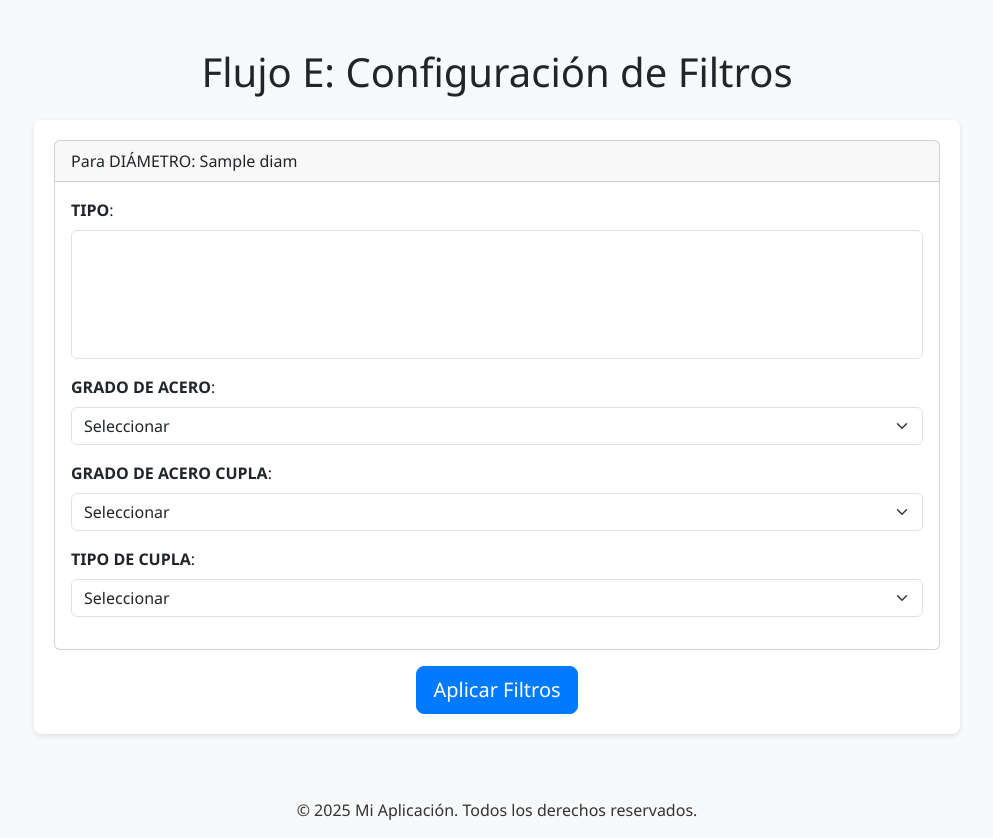
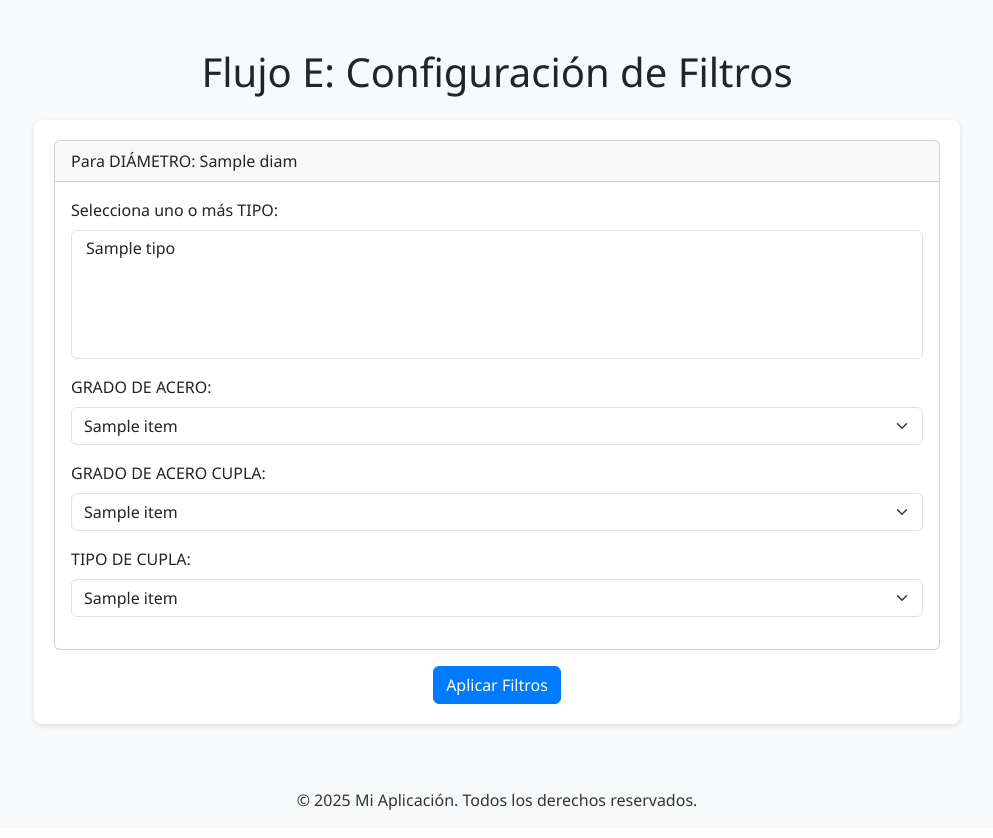
Before and after one commit to Lucianogalizia/BM-HTML, a Flask app: template templates/flujo_e_filtros.html in a window 1280 px wide. Shown: the part 56-894 px from the top of the page, without its empty margins (143-1136 px from the left). After the commit the page ends 866 px from the top, so only its background shows below. Run offline with Flask 2, Linux system fonts and the light colour scheme; the template is opened without the code that fills it: most values are stand-ins (such as "Sample title", 1, 10 or a date in 2020); lists and menus that the app fills with data are empty.

Commit message:
Update flujo_e_filtros.html

```diff
--- a/templates/flujo_e_filtros.html
+++ b/templates/flujo_e_filtros.html
@@ -1,160 +1,57 @@
 {% extends "base.html" %}
+
 {% block title %}Flujo E: Configuración de Filtros{% endblock %}
 
 {% block content %}
 <div class="row">
   <div class="col-md-10 offset-md-1">
     <h1 class="text-center mb-4">Flujo E: Configuración de Filtros</h1>
-    <form id="filtrosForm" method="POST">
+    <form method="POST">
       {% for diam in selected_diametros %}
-        {# Normalize diam if you use it in IDs, aquí sencillo sin slug #}
         <div class="card mb-3">
           <div class="card-header">
             Para DIÁMETRO: {{ diam }}
           </div>
           <div class="card-body">
-
-            <!-- TIPO -->
             <div class="mb-3">
-              <label class="form-label"><strong>TIPO</strong>:</label>
-              <select
-                name="tipo_{{ diam }}"
-                class="form-select cascade"
-                data-field="tipos"
-                data-diam="{{ diam }}"
-                multiple
-                size="5"
-              >
-                {% for t in filtros[diam].tipos %}
-                  <option value="{{ t }}">{{ t }}</option>
+              <label class="form-label">Selecciona uno o más TIPO:</label>
+              <select name="tipo_{{ diam }}" multiple class="form-select" size="5">
+                {% for tipo in filtros[diam].tipos %}
+                  <option value="{{ tipo }}">{{ tipo }}</option>
                 {% endfor %}
               </select>
             </div>
-
-            <!-- GRADO DE ACERO -->
             <div class="mb-3">
-              <label class="form-label"><strong>GRADO DE ACERO</strong>:</label>
-              <select
-                name="acero_{{ diam }}"
-                class="form-select cascade"
-                data-field="aceros"
-                data-diam="{{ diam }}"
-              >
-                <option value="">Seleccionar</option>
-                {% for a in filtros[diam].acero %}
-                  <option value="{{ a }}">{{ a }}</option>
+              <label class="form-label">GRADO DE ACERO:</label>
+              <select name="acero_{{ diam }}" class="form-select">
+                {% for item in filtros[diam].acero %}
+                  <option value="{{ item }}">{{ item }}</option>
                 {% endfor %}
               </select>
             </div>
-
-            <!-- GRADO DE ACERO CUPLA -->
             <div class="mb-3">
-              <label class="form-label"><strong>GRADO DE ACERO CUPLA</strong>:</label>
-              <select
-                name="acero_cup_{{ diam }}"
-                class="form-select cascade"
-                data-field="aceros_cup"
-                data-diam="{{ diam }}"
-              >
-                <option value="">Seleccionar</option>
-                {% for c in filtros[diam].acero_cup %}
-                  <option value="{{ c }}">{{ c }}</option>
+              <label class="form-label">GRADO DE ACERO CUPLA:</label>
+              <select name="acero_cup_{{ diam }}" class="form-select">
+                {% for item in filtros[diam].acero_cup %}
+                  <option value="{{ item }}">{{ item }}</option>
                 {% endfor %}
               </select>
             </div>
-
-            <!-- TIPO DE CUPLA -->
             <div class="mb-3">
-              <label class="form-label"><strong>TIPO DE CUPLA</strong>:</label>
-              <select
-                name="tipo_cup_{{ diam }}"
-                class="form-select cascade"
-                data-field="tipo_cup"
-                data-diam="{{ diam }}"
-              >
-                <option value="">Seleccionar</option>
-                {% for tc in filtros[diam].tipo_cup %}
-                  <option value="{{ tc }}">{{ tc }}</option>
+              <label class="form-label">TIPO DE CUPLA:</label>
+              <select name="tipo_cup_{{ diam }}" class="form-select">
+                {% for item in filtros[diam].tipo_cup %}
+                  <option value="{{ item }}">{{ item }}</option>
                 {% endfor %}
               </select>
             </div>
-
           </div>
         </div>
       {% endfor %}
-
       <div class="text-center">
-        <button type="submit" class="btn btn-primary btn-lg">
-          Aplicar Filtros
-        </button>
+        <button type="submit" class="btn btn-primary">Aplicar Filtros</button>
       </div>
     </form>
   </div>
 </div>
 {% endblock %}
-
-{% block scripts %}
-<script>
-document.addEventListener("DOMContentLoaded", () => {
-  const diameters  = {{ selected_diametros|tojson }};
-  const cascadeEls = [...document.querySelectorAll('.cascade')];
-
-  // Repobla un <select>, marcando las previas
-  function populate(el, opts, multiple, prev) {
-    el.innerHTML = "";
-    if (!multiple) {
-      const ph = document.createElement("option");
-      ph.value = ""; ph.text = "Seleccionar";
-      el.appendChild(ph);
-    }
-    opts.forEach(v => {
-      const o = document.createElement("option");
-      o.value = o.text = v;
-      if (multiple && prev.includes(v)) o.selected = true;
-      if (!multiple && prev === v)       o.selected = true;
-      el.appendChild(o);
-    });
-  }
-
-  function updateFilters() {
-    // 1) Guarda la selección actual POR ELEMENTO (clave = el.name)
-    const prevValues = {};
-    cascadeEls.forEach(el => {
-      if (el.multiple) {
-        prevValues[el.name] = Array.from(el.selectedOptions).map(o => o.value);
-      } else {
-        prevValues[el.name] = el.value;
-      }
-    });
-
-    // 2) Construye los params para el fetch, usando data-field
-    const params = new URLSearchParams();
-    diameters.forEach(d => params.append("diametros", d));
-    cascadeEls.forEach(el => {
-      const vals = prevValues[el.name];
-      if (el.multiple) {
-        vals.forEach(v => params.append(el.dataset.field, v));
-      } else if (vals) {
-        params.append(el.dataset.field, vals);
-      }
-    });
-
-    // 3) Llama al endpoint y repuebla cada select con su prevValues
-    fetch(`/api/flujo_e/filters_all?${params}`)
-      .then(r => r.json())
-      .then(js => {
-        cascadeEls.forEach(el => {
-          const opts = js[el.dataset.field] || [];
-          const prev = prevValues[el.name] || (el.multiple ? [] : "");
-          populate(el, opts, el.multiple, prev);
-        });
-      })
-      .catch(err => console.error("Error cascada:", err));
-  }
-
-  // 4) Asocia cambio y lanza primera carga
-  cascadeEls.forEach(el => el.addEventListener("change", updateFilters));
-  updateFilters();
-});
-</script>
-{% endblock %}
```
